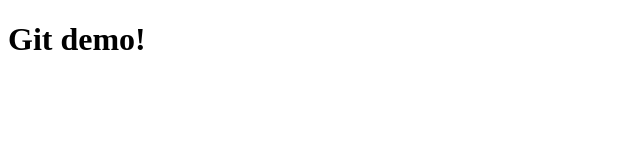
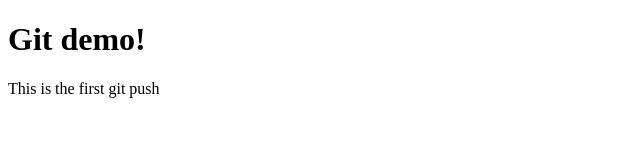
Before and after one commit to tlvines86/new-repo, a plain HTML site: page index.html in a window 1280 px wide. Shown: the whole page, without its empty margins (0-640 px from the left). Drawn offline with Linux system fonts and the light colour scheme.

Commit message:
add p tag

```diff
--- a/index.html
+++ b/index.html
@@ -7,5 +7,6 @@
   </head>
   <body>
     <h1>Git demo!</h1>
+    <p>This is the first git push</p>
   </body>
 </html>
```
